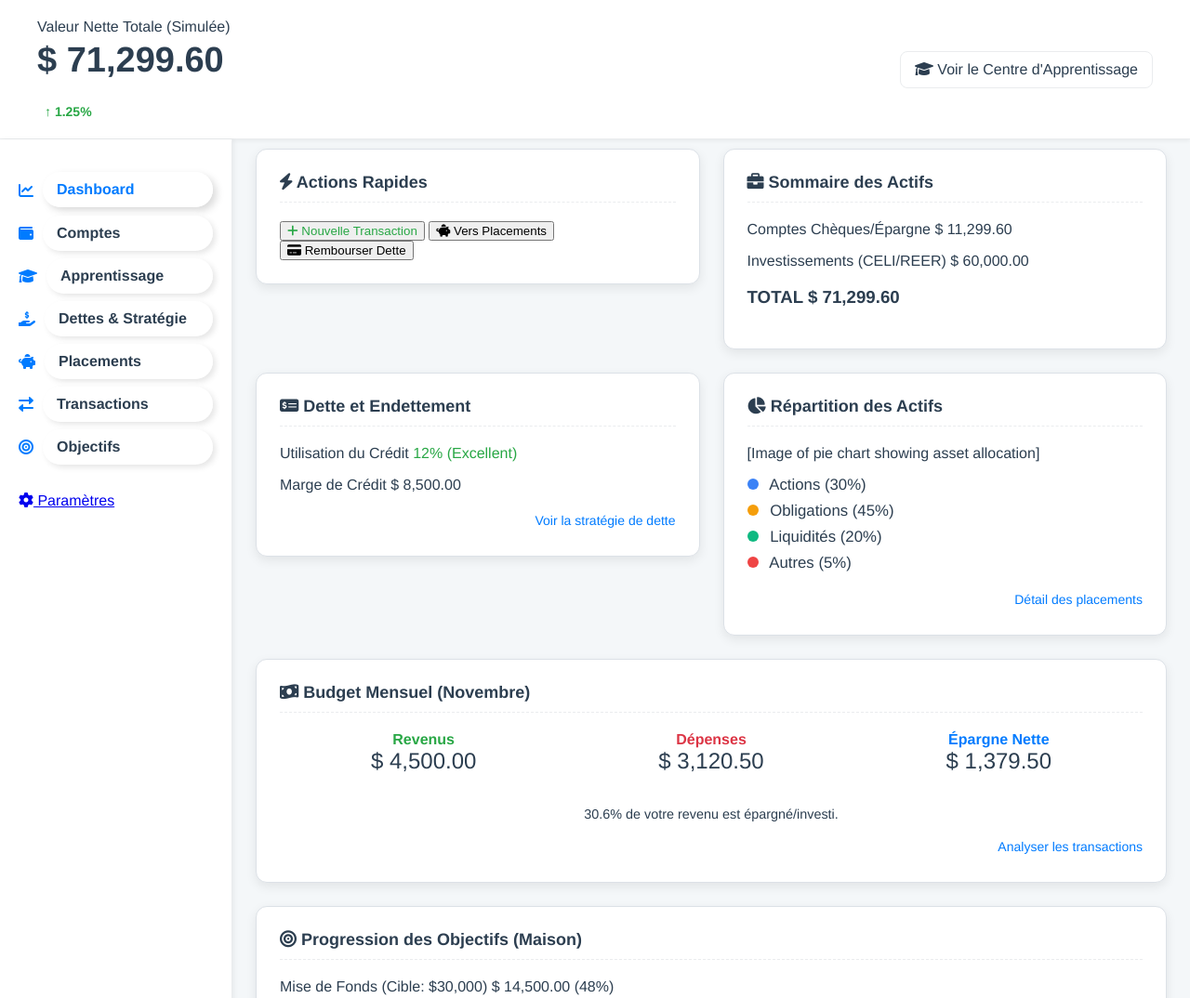
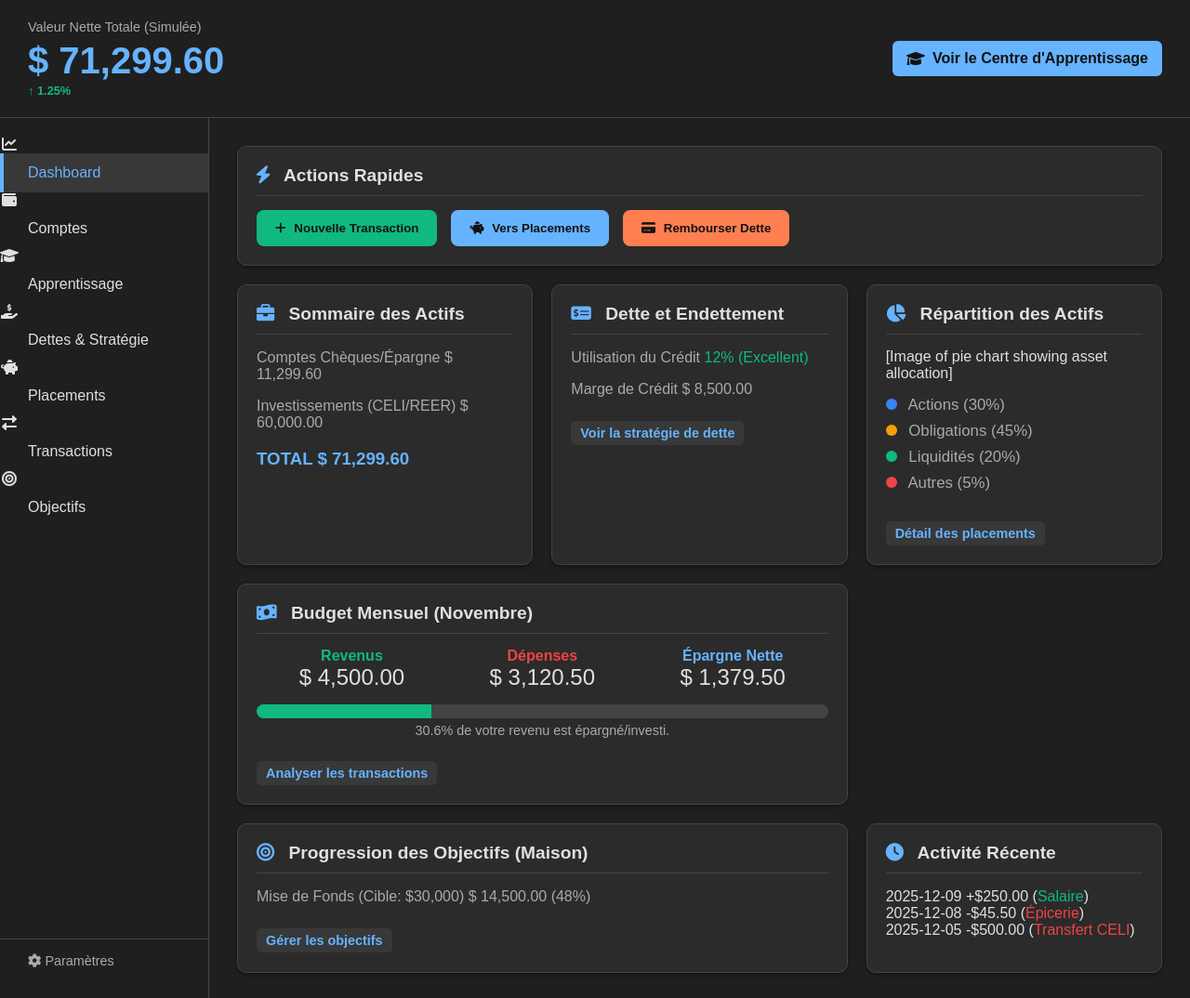
Before and after one commit to pigee1203-dotcom/Mon-Cashflow-Optimise, a plain HTML site: page index.html in a window 1280 px wide. Shown: the top 1074 px of the page at 93% size. Drawn offline with Linux system fonts and the light colour scheme.

Commit message:
Update main.css

```diff
--- a/styles/main.css
+++ b/styles/main.css
@@ -1,352 +1,316 @@
-/* ==================================== */
-/* 1. VARIABLES & RESET DE BASE         */
-/* ==================================== */
+/* ======================================= */
+/* 🌙 THEME SOMBRE (DARK MODE) ET VARIABLES */
+/* ======================================= */
+
 :root {
-    /* --- Couleurs du Thème --- */
-    --color-primary: #007BFF;
-    --color-secondary: #00CC78;
-    --color-background: #F4F7F9;
-    --color-text: #2C3E50;
-    --color-card-bg: #FFFFFF;
+    /* Couleurs principales du Thème Sombre */
+    --color-background-dark: #121212; /* Fond le plus sombre */
+    --color-background-medium: #1f1f1f; /* Fond principal de la grille */
+    --color-card-background: #2b2b2b; /* Fond des cartes/sections */
+    --color-sidebar-background: #1f1f1f; /* Fond de la barre latérale */
 
-    /* --- Indicateurs de Statut --- */
-    --color-success: #28A745;
-    --color-alert: #DC3545;
-    --color-info: #FFC107; /* Jaune/Orange pour l'information ou les conseils */
+    /* Couleurs de texte et de bordure */
+    --color-text-primary: #e0e0e0; /* Texte principal (très clair) */
+    --color-text-secondary: #aaaaaa; /* Texte secondaire/détails */
+    --color-border: #444444; /* Bordure discrète */
+
+    /* Couleurs d'accentuation (conservées pour le contraste) */
+    --color-primary: #66b3ff; /* Bleu clair (pour les valeurs importantes) */
+    --color-secondary: #ff7f50; /* Orange corail (pour les boutons secondaires) */
+    --color-success: #10b981; /* Vert (succès/gain) */
+    --color-alert: #ef4444; /* Rouge (dépense/perte/alerte) */
 }
 
-/* Réinitialisation de base */
-* {
-    box-sizing: border-box;
-}
+/* ======================================= */
+/* 🎨 STYLES DE BASE ET MISE EN PAGE */
+/* ======================================= */
 
 body {
-    font-family: 'Helvetica Neue', Arial, sans-serif;
-    color: var(--color-text);
-    background-color: var(--color-background);
+    font-family: 'Arial', sans-serif;
     margin: 0;
     padding: 0;
+    background-color: var(--color-background-dark); /* Fond le plus sombre */
+    color: var(--color-text-primary); /* Texte par défaut clair */
+    display: flex;
+    flex-direction: column;
     min-height: 100vh;
 }
 
-/* ==================================== */
-/* 2. MISE EN PAGE PRINCIPALE (GRID)    */
-/* ==================================== */
-.main-layout {
-    display: flex;
-    width: 100%;
-    max-width: 1600px;
-    margin: 0 auto;
+a {
+    color: var(--color-primary);
+    text-decoration: none;
+    transition: color 0.2s;
 }
 
-.content-grid {
-    flex-grow: 1;
-    display: grid;
-    /* CHANGEMENT: Passage à 3 colonnes pour mieux organiser les 15 cartes */
-    grid-template-columns: repeat(3, 1fr);
-    gap: 25px;
-    padding: 25px;
-    padding-top: 10px;
-    min-width: 0;
-    grid-auto-rows: minmax(min-content, max-content);
+a:hover {
+    color: #99ccff;
 }
 
-/* ==================================== */
-/* 3. EN-TÊTE (HEADER)                  */
-/* ==================================== */
+.primary-color {
+    color: var(--color-primary);
+}
+
+.success {
+    color: var(--color-success);
+}
+
+.debit {
+    color: var(--color-alert); /* Utilisé pour les débits/dépenses */
+}
+
+
+/* ======================================= */
+/* ➡️ HEADER (En-tête) */
+/* ======================================= */
+
 .header {
     display: flex;
     justify-content: space-between;
     align-items: center;
-    padding: 20px 40px;
-    background-color: var(--color-card-bg);
-    border-bottom: 1px solid #EAECEE;
-    box-shadow: 0 2px 4px rgba(0, 0, 0, 0.05);
-    width: 100%;
-    margin-bottom: 0;
+    padding: 20px 30px;
+    background-color: var(--color-sidebar-background); /* L'en-tête partage le fond de la sidebar */
+    box-shadow: 0 4px 6px rgba(0, 0, 0, 0.2);
+    border-bottom: 1px solid var(--color-border);
+}
+
+.net-worth span:first-child {
+    font-size: 0.9em;
+    color: var(--color-text-secondary);
 }
 
 .net-value {
-    color: var(--color-text);
-    font-size: 38px;
+    margin: 5px 0 0 0;
+    font-size: 2.5em;
     font-weight: 700;
-    margin-top: 5px;
 }
 
 .net-indicator {
-    font-size: 14px;
+    font-size: 0.8em;
     font-weight: bold;
-    padding: 4px 8px;
-    border-radius: 4px;
 }
 
-/* ==================================== */
-/* 4. SIDEBAR (NAVIGATION)              */
-/* ==================================== */
+.sync-button {
+    background-color: var(--color-primary);
+    color: var(--color-background-dark); /* Texte sombre sur bouton clair */
+    padding: 10px 15px;
+    border-radius: 6px;
+    font-weight: bold;
+    display: flex;
+    align-items: center;
+    transition: background-color 0.2s;
+}
+
+.sync-button:hover {
+    background-color: #4da6ff;
+}
+
+.sync-button i {
+    margin-right: 8px;
+}
+
+/* ======================================= */
+/* 📐 MISE EN PAGE PRINCIPALE (SIDEBAR + CONTENT) */
+/* ======================================= */
+
+.main-layout {
+    display: flex;
+    flex-grow: 1;
+}
+
+/* ======================================= */
+/* 🧭 ASIDE (Barre Latérale) */
+/* ======================================= */
+
 .sidebar {
-    background-color: var(--color-card-bg);
-    padding: 20px;
-    flex-shrink: 0;
     width: 250px;
-    min-height: 100vh;
-    box-shadow: 2px 0 5px rgba(0, 0, 0, 0.05);
-    border-right: 1px solid #EAECEE;
+    background-color: var(--color-sidebar-background);
+    padding: 20px 0;
+    display: flex;
+    flex-direction: column;
+    justify-content: space-between;
+    border-right: 1px solid var(--color-border);
 }
 
 .main-nav ul {
     list-style: none;
     padding: 0;
-    margin-bottom: 30px;
+    margin: 0;
 }
 
-/* Alignement vertical de l'icône et du texte */
-.main-nav ul li {
+.main-nav li {
+    margin: 0;
+}
+
+.main-nav a {
     display: flex;
     align-items: center;
-    margin-bottom: 8px;
+    padding: 12px 30px;
+    color: var(--color-text-primary);
+    font-weight: 500;
+    transition: background-color 0.2s, color 0.2s;
 }
 
-/* STYLES EFFET PASTILLE VITRE */
-.main-nav a {
-    text-decoration: none;
-    color: var(--color-text);
-    padding: 10px 15px;
-    display: block;
-    border-radius: 20px;
-    transition: all 0.2s ease-in-out;
-    font-weight: 600;
-    flex-grow: 1;
-
-    /* Effet "Vitre" (Glassy) */
-    background-color: rgba(255, 255, 255, 0.5);
-    backdrop-filter: blur(5px);
-
-    /* Effet Glossy (Neomorphisme doux) */
-    box-shadow:
-        3px 3px 6px rgba(0, 0, 0, 0.1),
-        -3px -3px 6px rgba(255, 255, 255, 0.6);
+.main-nav a:hover {
+    background-color: #383838; /* Gris foncé au survol */
+    color: var(--color-primary);
 }
 
-/* Changement de couleur au survol (hover) */
-.main-nav a:hover, .main-nav .active-link {
-    background-color: rgba(255, 255, 255, 0.8);
+.main-nav i {
+    margin-right: 15px;
+    width: 20px;
+    text-align: center;
+}
+
+.active-link {
+    background-color: #383838;
+    border-left: 4px solid var(--color-primary);
+    padding-left: 26px !important;
+    color: var(--color-primary) !important;
+}
+
+.active-link:hover {
+    background-color: #383838 !important;
+}
+
+.bottom-menu {
+    padding: 15px 30px;
+    border-top: 1px solid var(--color-border);
+}
+
+.bottom-menu a {
+    display: block;
+    color: var(--color-text-secondary);
+    font-size: 0.9em;
+}
+
+
+/* ======================================= */
+/* 📦 MAIN CONTENT (Grille de Contenu) */
+/* ======================================= */
+
+.content-grid {
+    flex-grow: 1;
+    display: grid;
+    grid-template-columns: repeat(3, 1fr);
+    gap: 20px;
+    padding: 30px;
+    background-color: var(--color-background-medium); /* Fond intermédiaire */
+}
+
+.card {
+    background-color: var(--color-card-background); /* Fond des cartes */
+    padding: 20px;
+    border-radius: 10px;
+    box-shadow: 0 2px 4px rgba(0, 0, 0, 0.4);
+    border: 1px solid var(--color-border);
+}
+
+.card h2 {
+    margin-top: 0;
+    font-size: 1.2em;
+    font-weight: 600;
+    color: var(--color-text-primary);
+    border-bottom: 1px solid var(--color-border);
+    padding-bottom: 10px;
+    margin-bottom: 15px;
+}
+
+.card h2 i {
+    margin-right: 10px;
     color: var(--color-primary);
-    box-shadow:
-        4px 4px 8px rgba(0, 0, 0, 0.15),
-        -4px -4px 8px rgba(255, 255, 255, 0.8);
+}
+
+.card p {
+    color: var(--color-text-secondary);
+    margin-bottom: 10px;
+}
+
+
+/* ======================================= */
+/* ⚡ BOUTONS D'ACTION (Action Card) */
+/* ======================================= */
+
+.action-card {
+    grid-column: span 3; /* Utilise toute la largeur sur la première ligne */
+    display: flex;
+    flex-wrap: wrap;
+    align-items: center;
+}
+
+.action-card h2 {
+    flex: 1 1 100%;
+}
+
+.action-btn {
+    border: none;
+    padding: 12px 20px;
+    border-radius: 8px;
+    font-weight: bold;
+    cursor: pointer;
+    margin-right: 15px;
+    transition: opacity 0.2s, transform 0.1s;
+}
+
+.action-btn i {
+    margin-right: 5px;
+}
+
+.action-btn.success {
+    background-color: var(--color-success);
+    color: var(--color-background-dark);
+}
+
+.action-btn.primary {
+    background-color: var(--color-primary);
+    color: var(--color-background-dark);
+}
+
+.action-btn.secondary {
+    background-color: var(--color-secondary);
+    color: var(--color-background-dark);
+}
+
+.action-btn:hover {
+    opacity: 0.9;
     transform: translateY(-1px);
 }
 
-.main-nav i {
-    margin-right: 10px;
-    color: var(--color-primary);
-    line-height: 1;
+/* ======================================= */
+/* 📊 GRAPHIQUES ET LÉGENDES */
+/* ======================================= */
+
+.asset-legend li {
+    color: var(--color-text-secondary);
 }
 
-.quick-actions h3 {
-    margin-top: 0;
-    padding-top: 15px;
-    border-top: 1px solid #EAECEE;
+/* ======================================= */
+/* 🚀 BOUTONS VOIR TOUT */
+/* ======================================= */
+
+.view-all-button {
+    display: inline-block;
+    margin-top: 15px;
+    padding: 5px 10px;
+    font-size: 0.9em;
+    font-weight: bold;
+    background-color: #383838;
+    border-radius: 5px;
+    color: var(--color-primary);
 }
 
-.quick-actions button {
-    width: 100%;
-    margin-bottom: 10px;
+/* ======================================= */
+/* 📉 BARRES DE PROGRÈS */
+/* ======================================= */
+
+.progress-bar-container {
+    background-color: #444444;
+    border-radius: 10px;
+    overflow: hidden;
 }
 
-/* ==================================== */
-/* 5. CARTES ET COMPOSANTS              */
-/* ==================================== */
-.card {
-    background-color: var(--color-card-bg);
-    padding: 25px;
-    border-radius: 12px;
-    box-shadow: 0 4px 12px rgba(0, 0, 0, 0.08);
-    border: 1px solid #DCE1E7;
-    height: fit-content;
-    margin: 0;
+.progress-bar {
+    height: 100%;
+    text-align: right;
+    color: var(--color-background-dark);
+    font-weight: bold;
 }
-
-h2 {
-    color: var(--color-text);
-    margin-top: 0;
-    border-bottom: 1px dashed #EAECEE;
-    padding-bottom: 10px;
-    margin-bottom: 20px;
-    font-size: 18px;
-}
-
-/* Styles des boutons d'action */
-.action-button {
-    padding: 10px 15px;
-    border-radius: 8px;
-    cursor: pointer;
-    transition: background-color 0.3s ease;
-    font-weight: bold;
-    text-align: center;
-}
-
-.action-button i {
-    margin-right: 5px;
-}
-
-.action-button.primary, .action-button.primary-green {
-    color: white;
-    border: none;
-}
-
-.action-button.primary {
-    background-color: var(--color-primary);
-}
-
-.action-button.primary:hover {
-    background-color: #0069D9;
-}
-
-.action-button.secondary {
-    background-color: #E9ECEF;
-    color: var(--color-text);
-    border: 1px solid #CED4DA;
-}
-
-.action-button.secondary:hover {
-    background-color: #D3D9DF;
-}
-
-/* Bouton pour Voir tout */
-.view-all-button {
-    background: none;
-    border: none;
-    color: var(--color-primary);
-    text-decoration: none;
-    padding: 5px 0;
-    margin-top: 10px;
-    display: block;
-    text-align: right;
-    font-size: 14px;
-    cursor: pointer;
-}
-
-/* Styles de Statut */
-.success {
-    color: var(--color-success) !important;
-}
-.alert {
-    color: var(--color-alert) !important;
-}
-.info {
-    color: var(--color-info) !important;
-}
-
-/* Style de la table (Comptes) */
-.institutions-table td {
-    border-bottom: 1px solid #EEEEEE;
-}
-
-/* ==================================== */
-/* 6. CORRECTIONS SPÉCIFIQUES           */
-/* ==================================== */
-/* Correction pour le lien "Retour Dashboard" sur la page comptes.html */
-.sync-button {
-    text-decoration: none;
-    color: var(--color-text);
-    padding: 10px 15px;
-    border: 1px solid #EAECEE;
-    border-radius: 8px;
-    transition: background-color 0.2s;
-}
-
-.sync-button:hover {
-    background-color: #F0F0F0;
-}
-
-/* ==================================== */
-/* 7. RESPONSIVE DESIGN & LAYOUT (3 Colonnes)*/
-/* ==================================== */
-
-/* Priorité: Ces cartes prennent 2 colonnes sur 3 pour être très visibles */
-.net-result-card {
-    grid-column: span 2;
-}
-
-/* Le graphique de dépenses est également large */
-.expense-breakdown-card {
-    grid-column: span 2;
-}
-
-/* L'astuce d'optimisation (bloc d'action) est également large */
-.advice-section {
-    grid-column: span 2;
-}
-
-/* -- Gestion des Breakpoints -- */
-
-/* Ordinateurs portables / Ecrans légèrement plus petits (passage à 2 colonnes) */
-@media (max-width: 1400px) {
-    .content-grid {
-        grid-template-columns: repeat(2, 1fr); /* Revenir à 2 colonnes */
-    }
-
-    /* Les éléments importants doivent toujours prendre toute la largeur de 2 colonnes */
-    .net-result-card,
-    .expense-breakdown-card,
-    .advice-section {
-        grid-column: span 2;
-    }
-}
-
-/* Ecrans de tablette (on conserve 2 colonnes) */
-@media (max-width: 1200px) {
-    .main-layout {
-        display: block;
-        max-width: 900px;
-    }
-    .sidebar {
-        width: 100%;
-        min-height: auto;
-        box-shadow: none;
-        border-right: none;
-        padding: 10px 25px;
-    }
-    .content-grid {
-        padding: 10px 25px 25px 25px;
-    }
-}
-
-/* Téléphones (passage à 1 colonne) */
-@media (max-width: 600px) {
-    .content-grid {
-        grid-template-columns: 1fr;
-    }
-    /* En mode 1 colonne, tout prend 1 colonne */
-    .net-result-card,
-    .expense-breakdown-card,
-    .advice-section {
-        grid-column: span 1;
-    }
-}
-
-/* ==================================== */
-/* 8. STYLES SPÉCIFIQUES AUX OUTILS DYNAMIQUES */
-/* ==================================== */
-
-.daily-advice-card {
-    border: 2px solid var(--color-info);
-}
-
-.daily-advice-card h2 {
-    color: var(--color-info);
-}
-
-/* Style spécifique pour la zone de conseil (pour le changement dynamique) */
-.daily-advice-card .advice-box {
-    background-color: rgba(255, 193, 7, 0.1);
-    border-left: 5px solid var(--color-info);
-    padding: 15px;
-    border-radius: 8px;
-    margin-bottom: 15px;
-}
-
-.daily-advice-card .advice-box p {
-    margin: 0;
-}
```
